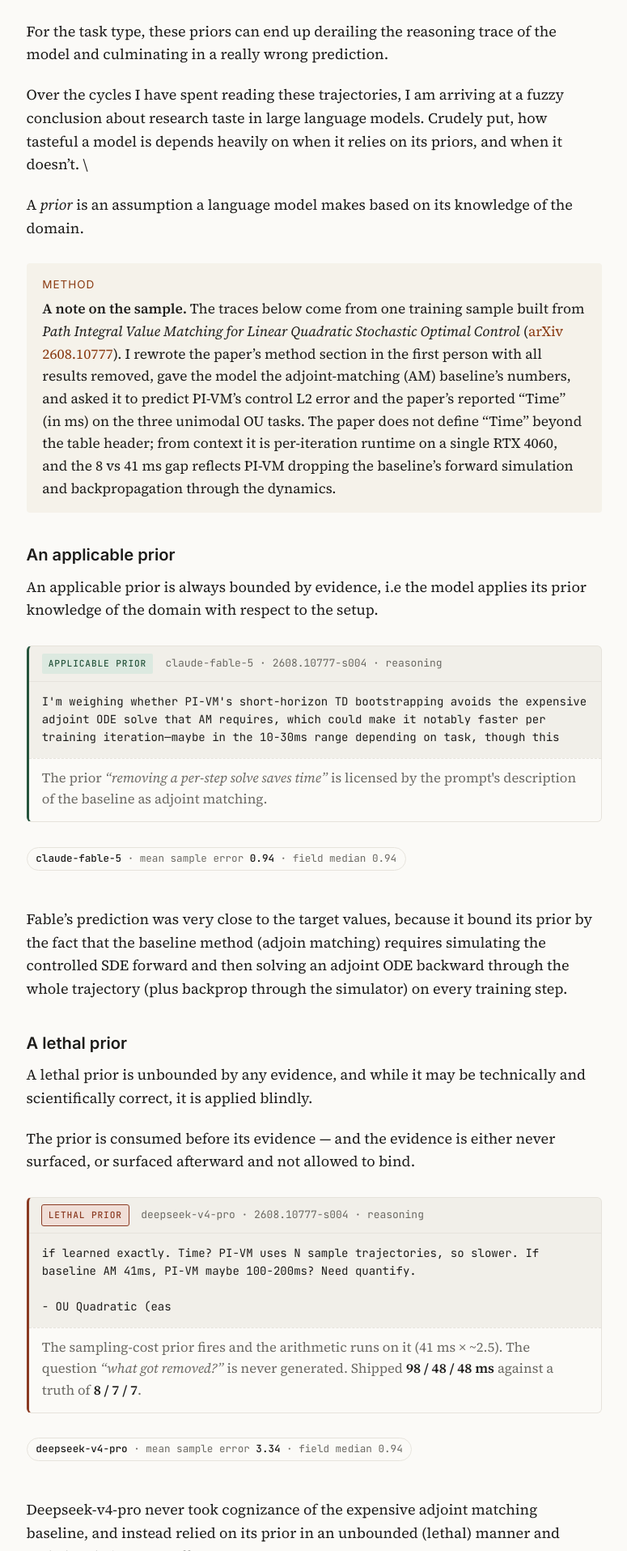
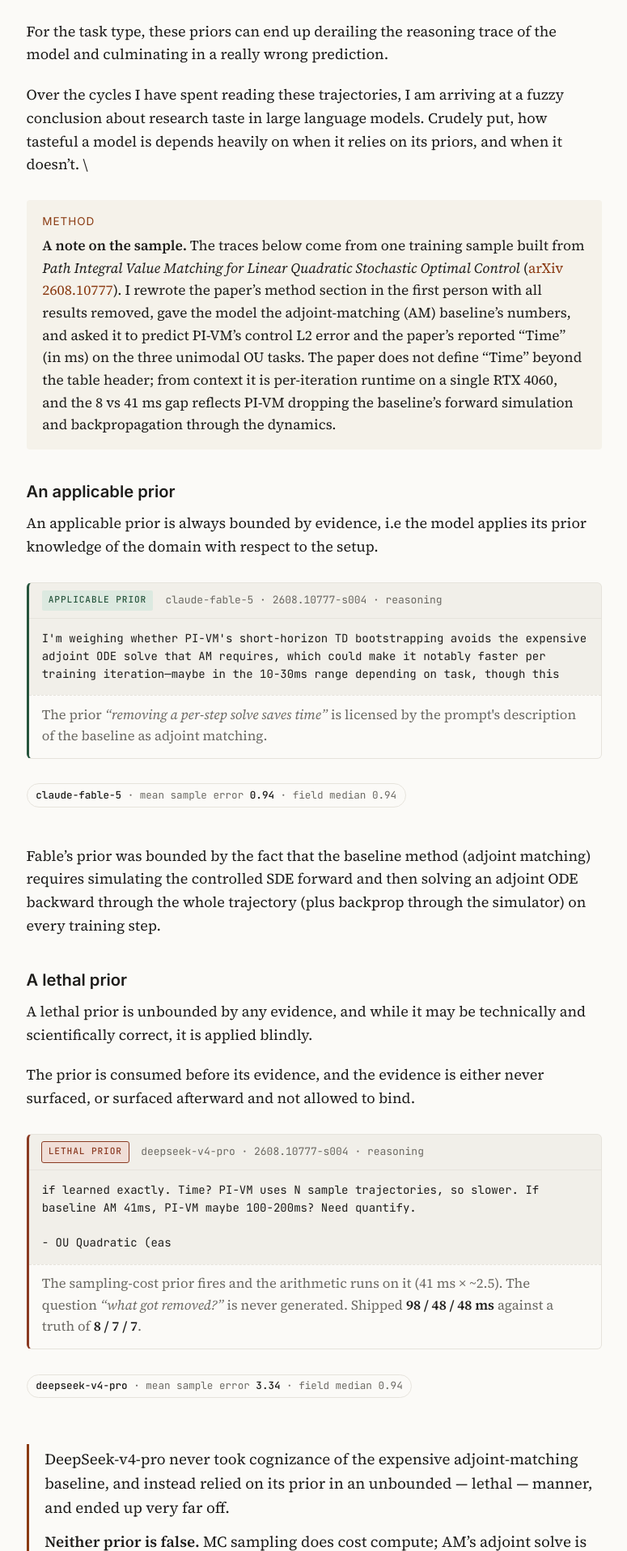
Before and after one commit to ruhzi/ruhzi.github.io, a Jekyll site: the page built from _posts/2026-08-25-prior-vs-evidence-and-prefill.md, in a window 1280 px wide. Shown: the part 1245-3160 px from the top of the page at 81% size, without its empty margins (252-1027 px from the left). Built offline with Jekyll 4.4.1, drawn with Linux system fonts in a browser that asks for light colours; some of the changed text lies outside the part shown.

Commit message:
Takeaway block for the lethal-prior summary

```diff
--- a/_posts/2026-08-25-prior-vs-evidence-and-prefill.md
+++ b/_posts/2026-08-25-prior-vs-evidence-and-prefill.md
@@ -26,8 +26,6 @@ For the task type, these priors can end up derailing the reasoning trace of the
 
 Over the cycles I have spent reading these trajectories, I am arriving at a fuzzy conclusion about research taste in large language models. Crudely put, how tasteful a model is depends heavily on when it relies on its priors, and when it doesn't. \
 
-A _prior_ is an assumption a language model makes based on its knowledge of the domain.
-
 
 <div class="method" markdown="1">
 **A note on the sample.** The traces below come from one training sample built from *Path Integral Value Matching for Linear Quadratic Stochastic Optimal Control* ([arXiv 2608.10777](https://arxiv.org/abs/2608.10777)). I rewrote the paper's method section in the first person with all results removed, gave the model the adjoint-matching (AM) baseline's numbers, and asked it to predict PI-VM's control L2 error and the paper's reported "Time" (in ms) on the three unimodal OU tasks. The paper does not define "Time" beyond the table header; from context it is per-iteration runtime on a single RTX 4060, and the 8 vs 41 ms gap reflects PI-VM dropping the baseline's forward simulation and backpropagation through the dynamics.
@@ -45,13 +43,13 @@ An applicable prior is always bounded by evidence, i.e the model applies its pri
 
 <span class="score-tag"><b>claude-fable-5</b> · mean sample error <b>0.94</b> · field median 0.94</span>
 
-Fable's prediction was very close to the target values, because it bound its prior by the fact that the baseline method (adjoin matching) requires simulating the controlled SDE forward and then solving an adjoint ODE backward through the whole trajectory (plus backprop through the simulator) on every training step.
+Fable's prior was bounded by the fact that the baseline method (adjoint matching) requires simulating the controlled SDE forward and then solving an adjoint ODE backward through the whole trajectory (plus backprop through the simulator) on every training step.
 
 ### A lethal prior
 
 A lethal prior is unbounded by any evidence, and while it may be technically and scientifically correct, it is applied blindly.
 
-The prior is consumed before its evidence — and the evidence is either never surfaced, or surfaced afterward and not allowed to bind.
+The prior is consumed before its evidence, and the evidence is either never surfaced, or surfaced afterward and not allowed to bind.
 
 <div class="trace lethal">
 <p class="trace-head"><span class="tag">lethal prior</span><span class="meta">deepseek-v4-pro · 2608.10777-s004 · reasoning</span></p>
@@ -63,13 +61,15 @@ The prior is consumed before its evidence — and the evidence is either never s
 
 <span class="score-tag"><b>deepseek-v4-pro</b> · mean sample error <b>3.34</b> · field median 0.94</span>
 
-Deepseek-v4-pro never took cognizance of the expensive adjoint matching baseline, and instead relied on its prior in an unbounded (lethal) manner and ended up being very off.
+<div class="takeaway" markdown="1">
+DeepSeek-v4-pro never took cognizance of the expensive adjoint-matching baseline, and instead relied on its prior in an unbounded — lethal — manner, and ended up very far off.
 
-Neither prior is false. MC sampling does cost compute; AM's adjoint solve is expensive. But the setup only allows for one of these to be consumed in a justified manner.
+**Neither prior is false.** MC sampling does cost compute; AM's adjoint solve is expensive. But the setup only allows one of them to be consumed in a justified manner.
+</div>
 
 ## The Prefill Experiment
 
-To test the effect that a scientifically valid but inapplicable prior has on the reasoning trajectory, I ran 3 forward passes on Qwen3.5-4B per rollout, one prefilled with a prior, one prefilled with the setup reinstated, and one prefilled with nothing.
+To test the effect that a scientifically valid and applicable prior has on the reasoning trajectory, I ran 3 arms on Qwen3.5-4B per rollout, four sampled rollouts each (temp 0.6, thinking on), one prefilled with a prior, one prefilled with the setup reinstated, and one prefilled with nothing.
 
 <div class="method" markdown="1">
 **A note on the sample.** This trace comes from a training sample built from *EgoHieraLoc: A Cortically Inspired Hierarchical Segmentation-Guided Framework for Egocentric Visual Query Localization* ([arXiv 2608.09656](https://arxiv.org/abs/2608.09656)). The task is 3D object localization from first-person video: several camera frames each vote on where an object is, and the votes are averaged with confidence weights. The paper's baseline weights each frame only by how semantically confident it is. The intervention adds one more multiplicative weight — a *reprojection check* that down-weights a frame if projecting the consensus 3D point back into that frame lands far from where the object was actually seen. I gave the model the baseline's five numbers on the Ego4D-VQ3D validation set (Succ. 81.42%, Succ.* 96.93%, L2 1.37 m, Ang. 0.60 rad, QwP 84.48%) and asked it to predict all five after the geometric weight is added. Truth: small gains on four (81.82 / 98.11 / 1.31 / 0.57) and no change on QwP.
--- a/assets/css/main.css
+++ b/assets/css/main.css
@@ -160,3 +160,8 @@ sup[role="doc-noteref"] a, .footnote { font-family: var(--sans); font-size: 0.75
 .closing p:first-child::first-letter { color: var(--accent); }
 .closing strong { font-weight: 600; }
 .closing .coda { font-family: var(--sans); font-size: 0.88rem; color: var(--muted); margin-top: 1.2rem; }
+
+/* Takeaway: subtle emphasis for a summarising paragraph. <div class="takeaway" markdown="1"> … </div> */
+.takeaway { margin: 1.8rem 0; padding: 0.2rem 0 0.2rem 1.1rem; border-left: 3px solid var(--accent); font-size: 1.04rem; }
+.takeaway p { margin: 0 0 0.7rem; } .takeaway p:last-child { margin-bottom: 0; }
+.takeaway strong { font-weight: 600; }
```
Also changed, not shown: other parts of _posts/2026-08-25-prior-vs-evidence-and-prefill.md (+1 -1 lines).
